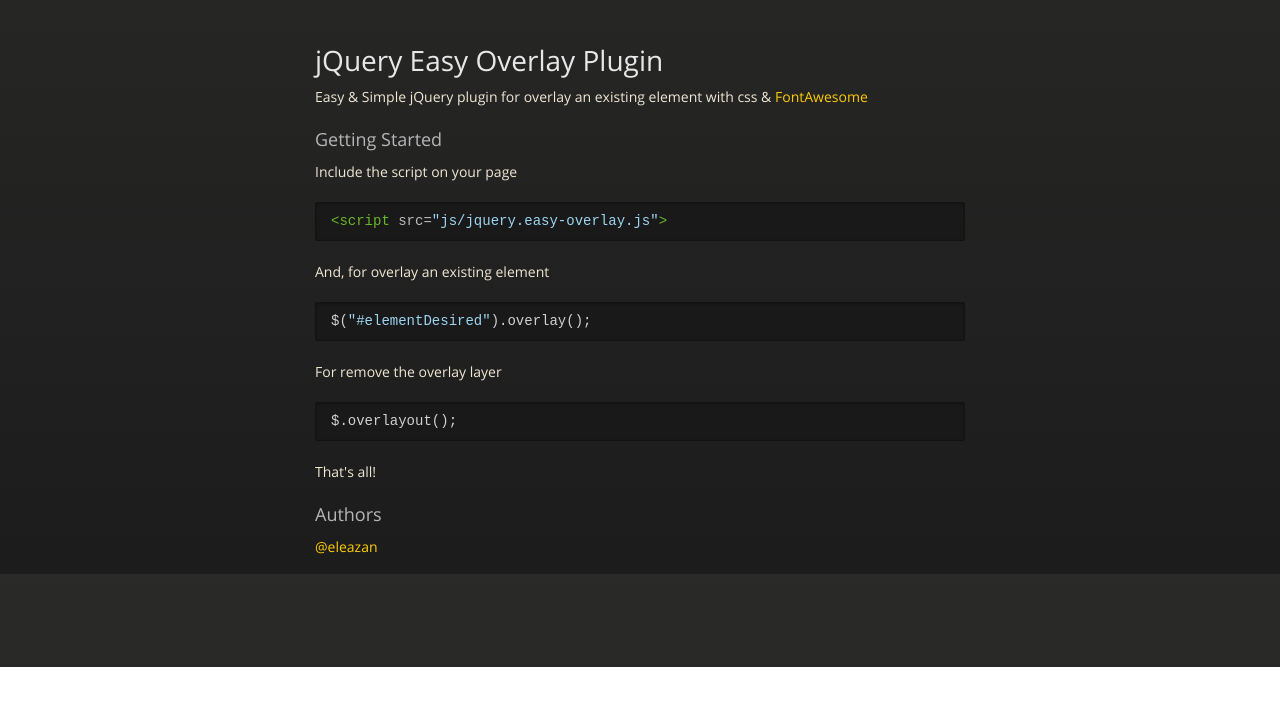
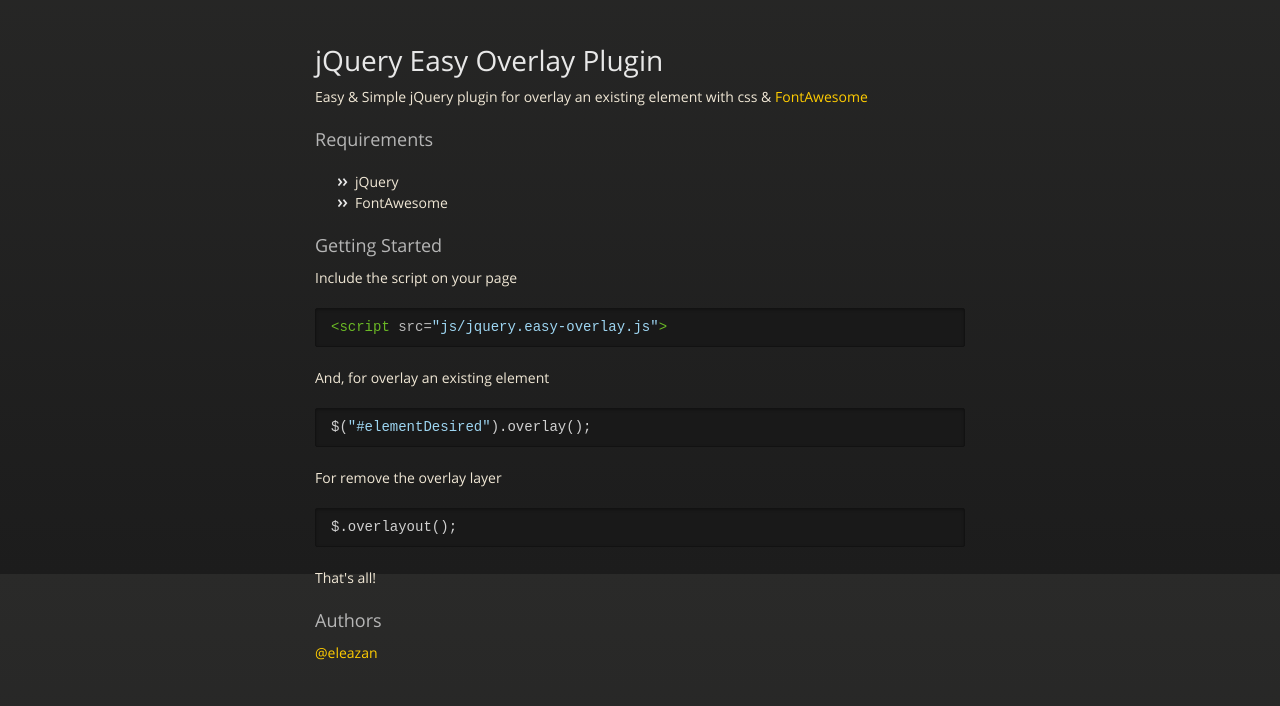
Before and after one commit to eivissApp/jquery-easy-overlay, a plain HTML site: page index.html in a window 1280 px wide. Shown: the part 226-932 px from the top of the page. Before the commit the page ends 893 px from the top, so only its background shows below. Drawn offline with nearby package versions, Linux system fonts and the light colour scheme.

Commit message:
index.html: Requirements added

```diff
--- a/index.html
+++ b/index.html
@@ -43,6 +43,12 @@
 
 <p>Easy &amp; Simple jQuery plugin for overlay an existing element with css &amp; <a href="http://fontawesome.io/">FontAwesome</a></p>
 
+        <h3>
+<a name="requirements" class="anchor" href="#requirements"><span class="octicon octicon-link"></span></a>Requirements</h3>
+<p>
+        <ul><li>jQuery</li><li>FontAwesome</li></ul>
+</p>
+
 <h3>
 <a name="getting-started" class="anchor" href="#getting-started"><span class="octicon octicon-link"></span></a>Getting Started</h3>
 
```
